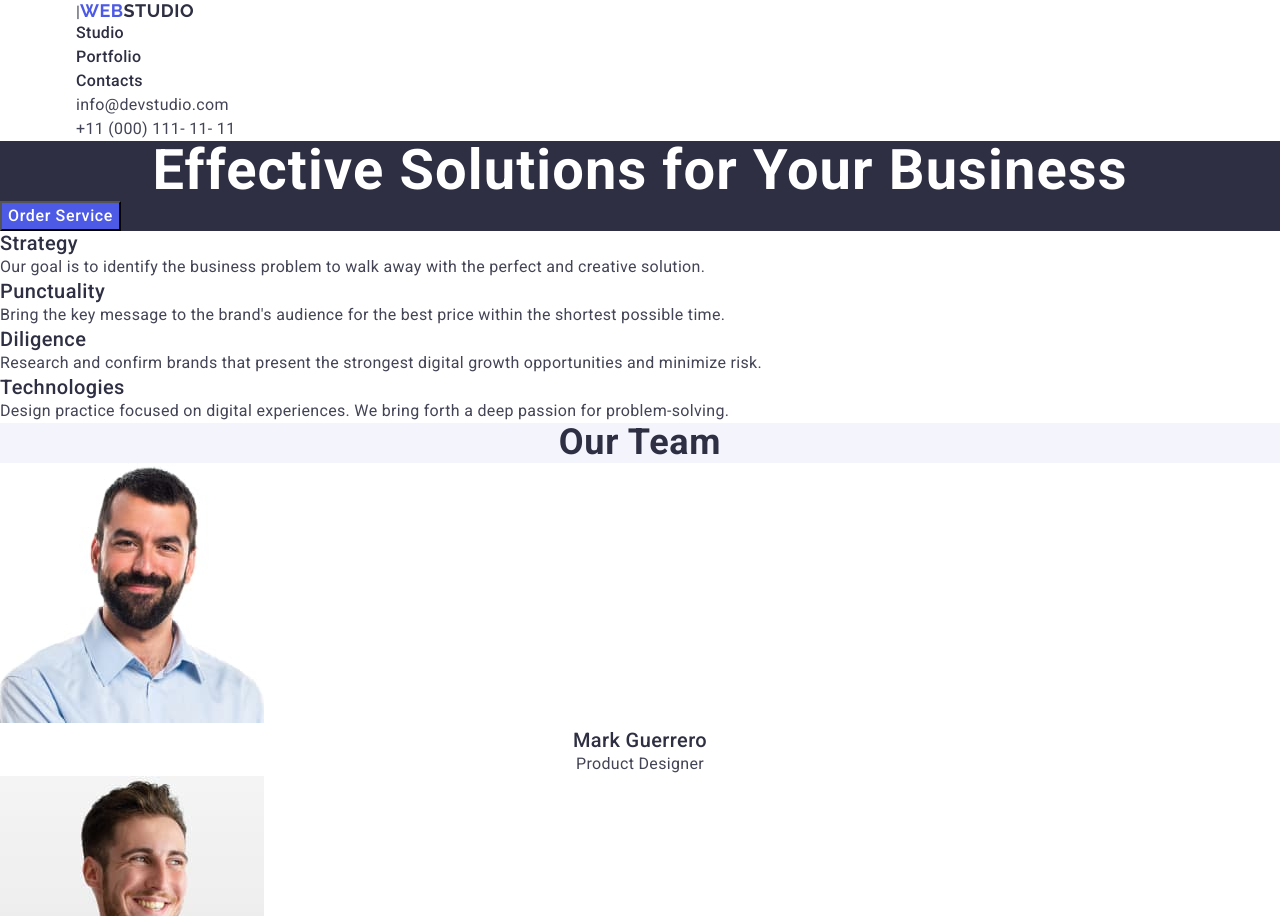
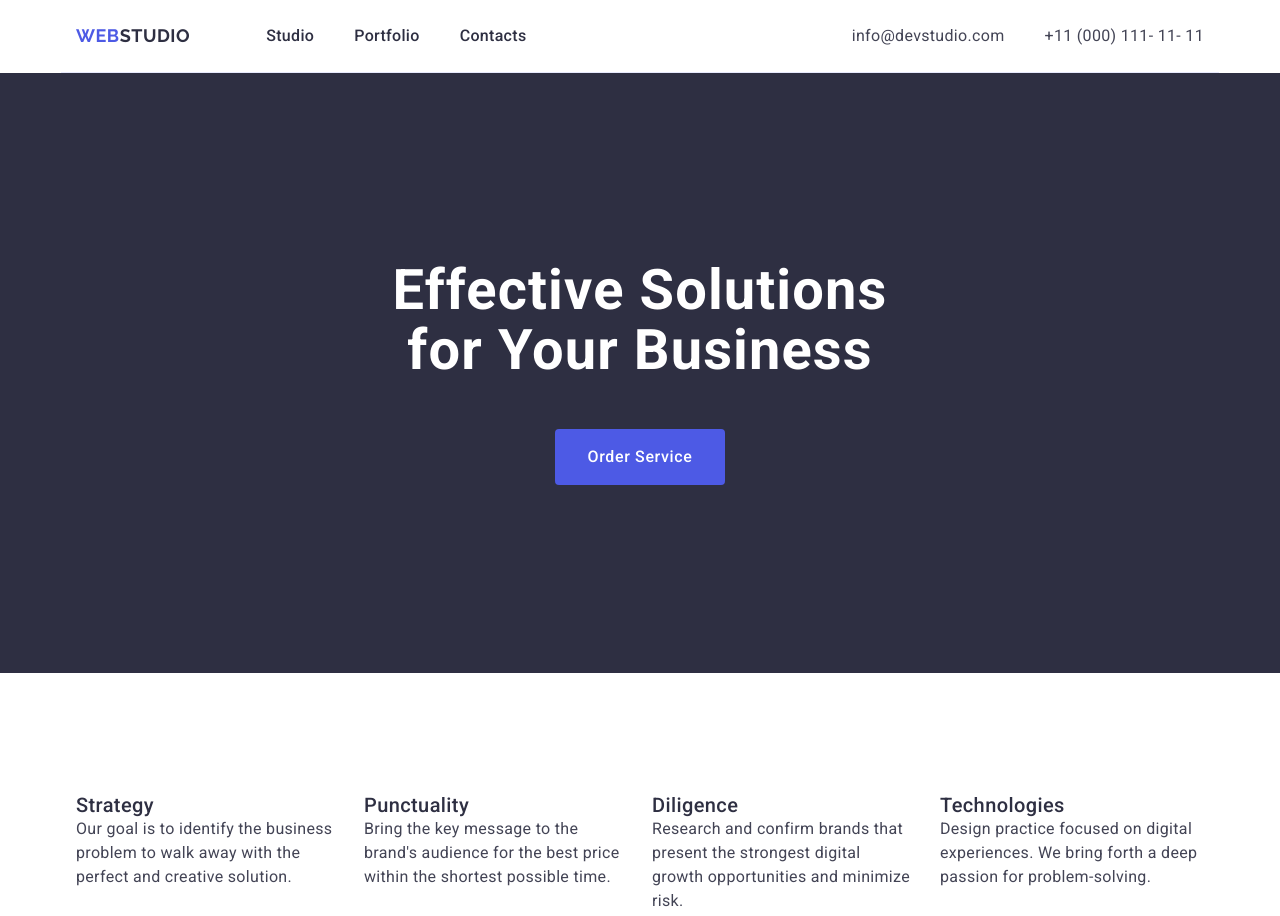
Before and after one commit to iryna-oz/goit-markup-hw-03, a plain HTML site: page index.html in a window 1280 px wide. Shown: the top 916 px of the page. Drawn offline with nearby package versions, Linux system fonts and the light colour scheme.

Commit message:
add files

```diff
--- a/css/styles.css
+++ b/css/styles.css
@@ -25,6 +25,24 @@ h1, h2, h3, h4, h5, h6, p{
 margin: 0;
 }
 
+/* header */
+.header-container{
+    display: flex;
+    align-items: center;
+    border-bottom: 1px solid #e7e9fc;
+}
+
+.header-nav{
+    display: flex;
+    align-items: center;
+}
+
+.nav-list{
+display: flex;
+align-items: center;
+gap: 40px;
+}
+
 .logo{
     font-family: "Raleway", sans-serif;
     font-weight: 700;
@@ -35,6 +53,11 @@ margin: 0;
         color: #4d5ae5;
 }
 
+.header-logo{
+padding: 24 0px;
+margin-right: 76px;
+}
+
 .header-logo .logo-part{
     color: #2e2f42;
 }
@@ -43,6 +66,8 @@ margin: 0;
 }
 
 .nav-link{
+    display: block;
+    padding: 24px 0;
     font-weight: 500;
         font-size: 16px;
         line-height: 1.5;
@@ -58,10 +83,18 @@ margin: 0;
 }
 
 .contacts{
+    margin-left: auto;
     font-style: normal;
 }
+.contacts-list{
+    display: flex;
+    align-items: center;
+    gap: 40px;
 
+}
 .contacts-link{
+    display: block;
+    padding: 24px 0;
         font-size: 16px;
         line-height: 1.5;
         letter-spacing: 0.02em;
@@ -70,6 +103,7 @@ margin: 0;
 
 .hero{
     background-color: #2e2f42;
+    padding: 188px 0;
 }
 .hero-title{
     font-weight: 700;
@@ -78,6 +112,10 @@ margin: 0;
         letter-spacing: 0.02em;
         text-align: center;
         color: #fff;
+        max-width: 496px;
+        margin-left: auto;
+        margin-right: auto;
+        margin-bottom: 48px;
 }
 
 .hero-btn{
@@ -89,6 +127,14 @@ margin: 0;
             line-height: 1.5;
             letter-spacing: 0.04em;
             color: #fff;
+            display: block;
+            margin-left: auto;
+            margin-right: auto;
+            padding: 16px 32px;
+            border-radius: 4px;
+            min-width: 169px;
+            height: 56px;
+            border: none;
 }
 
 .hero-btn:hover,
@@ -96,6 +142,19 @@ margin: 0;
     background-color: #404bbf;
 }
 
+.about{
+    padding-top: 120px;
+    padding-bottom: 120px;
+}
+
+.about-list{
+    display: flex;
+    gap: 24px;
+}
+
+.about-item{
+width: calc((100% - 72px) /4)
+}
 .about-title{
     font-weight: 500;
         font-size: 20px;
--- a/index.html
+++ b/index.html
@@ -18,10 +18,10 @@
 </head>
 <body>
     <header class="page-header">
-        <div class="container">
+        <div class="container header-container">
         <nav class="header-nav">
-            |<a class="logo header-logo"
-             href="./index.html">Web<span class="logo-part">Studio</span> </a>
+            <a class="logo header-logo"
+            href="./index.html">Web<span class="logo-part">Studio</span> </a>
             <ul class="nav-list">
                 <li class="nav-item"><a class="nav-link"
                      href="./index.html">Studio</a></li>
@@ -51,14 +51,17 @@
 
      <main>
         <section class="hero">
-            <h1 class="hero-title">Effective Solutions
+            <div class="container">
+             <h1 class="hero-title">Effective Solutions
             for Your Business</h1>
             <button class="hero-btn" type="button">Order Service</button>
+             </div>
         </section>
 
         <!-- Section1 -->
          <section class="about">
-            <h2 hidden> Section1 </h2>
+           <div class="container">
+            <h2 class="visually hidden"hidden> Section1 </h2>
             <ul class="about-list">
                 <li class="about-item">
                     <h3 class="about-title">Strategy</h3>
@@ -91,6 +94,7 @@
                     </p>
                 </li>
             </ul>
+           </div>
          </section>
          <!--Section2-->
          <section class="team-page">
```
